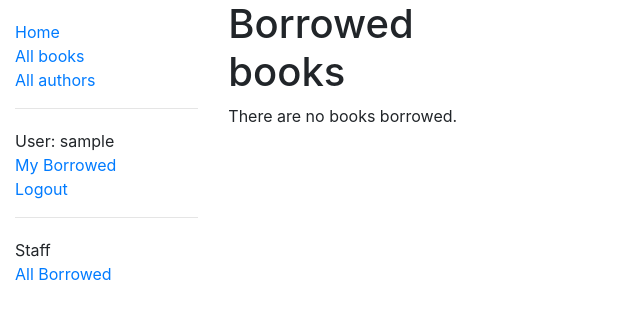
After one commit to cckcoder/locallibrary, a Django app: page /catalog/mybooks/ in a window 1280 px wide. The commit adds this page. Shown: the top 319 px of the page, without its empty margins (0-640 px from the left). Run offline with Django 3.2, Linux system fonts and the light colour scheme; the visitor is signed in with stand-in values (Sample User, id 1); data that the repository does not hold is empty.

Commit message:
update: complete show borrowed book and use permission

```diff
--- a/catalog/admin.py
+++ b/catalog/admin.py
@@ -32,5 +32,7 @@ class BookInstanceAdmin(admin.ModelAdmin):
     list_filter = ("status", "due_back")
     fieldsets = (
         (None, {"fields": ("book", "imprint", "id")}),
-        ("Availability", {"fields": ("status", "due_back")}),
+        ("Availability", {
+            "fields": ("status", "due_back", "borrower")
+        }),
     )
--- a/catalog/templates/base_generic.html
+++ b/catalog/templates/base_generic.html
@@ -15,17 +15,29 @@
       <div class="col-sm-2">
       {% block sidebar %}
         <ul class="sidebar-nav">
+          <li><a href="{% url 'index' %}">Home</a></li>
+          <li><a href="{% url 'books'%}">All books</a></li>
+          <li><a href="{% url 'authors' %}">All authors</a></li>
+        </ul>
+        <hr>
+        <ul class="sidebar-nav">
           {% if user.is_authenticated %}
             <li>User: {{ user.get_username }}</li>
+            <li><a href="{% url 'my-borrowed' %}">My Borrowed<a></li>
             <li><a href="{% url 'logout'%}?next={{request.path}}">Logout</a></li>
           {% else %}
             <li><a href="{% url 'login'%}?next={{request.path}}">Login</a></li>
           {% endif %}
+        </ul>
+        {% if user.is_staff %}
           <hr>
-          <li><a href="{% url 'index' %}">Home</a></li>
-          <li><a href="{% url 'books'%}">All books</a></li>
-          <li><a href="{% url 'authors' %}">All authors</a></li>
-        </ul>
+          <ul class="sidebar-nav">
+            <li>Staff</li>
+            {% if perms.catalog.can_mark_returned %}
+              <li><a href="{% url 'all-borrowed' %}">All Borrowed<a></li>
+            {% endif %}
+          </ul>
+        {% endif %}
      {% endblock %}
       </div>
       <div class="col-sm-10 ">
--- /dev/null
+++ b/catalog/templates/catalog/bookinstance_list_borrowed_user.html
@@ -0,0 +1,19 @@
+{% extends "base_generic.html" %}
+
+{% block content %}
+    <h1>Borrowed books</h1>
+
+    {% if bookinstance_list %}
+    <ul>
+
+      {% for bookinst in bookinstance_list %}
+      <li class="{% if bookinst.is_overdue %}text-danger{% endif %}">
+        <a href="{% url 'book-detail' bookinst.book.pk %}">{{bookinst.book.title}}</a> ({{ bookinst.due_back }})
+      </li>
+      {% endfor %}
+    </ul>
+
+    {% else %}
+      <p>There are no books borrowed.</p>
+    {% endif %}
+{% endblock %}
--- a/catalog/urls.py
+++ b/catalog/urls.py
@@ -8,3 +8,9 @@ urlpatterns = [
     path("authors/", views.AuthorListView.as_view(), name="authors"),
     path("authors/<int:pk>", views.AuthorDetailView.as_view(), name="author-detail"),
 ]
+
+urlpatterns += [
+    path('mybooks/', views.LoanedBooksByUserListView.as_view(), name="my-borrowed"),
+    path(r'borrowed/', views.LoanedBooksAllListView.as_view(), name="all-borrowed")
+
+]
--- a/catalog/views.py
+++ b/catalog/views.py
@@ -1,12 +1,16 @@
 from django.shortcuts import render
-from django.contrib.auth.decorators import login_required
+from django.contrib.auth.decorators import login_required, permission_required
+from django.contrib.auth.mixins import LoginRequiredMixin, PermissionRequiredMixin
+
+from django.views.generic import ListView, DetailView
+
 from .models import *
 
 
 @login_required
 def index(request):
-    num_visits = request.session.get('num_visits', 0)
-    request.session['num_visits'] = num_visits + 1
+    num_visits = request.session.get("num_visits", 0)
+    request.session["num_visits"] = num_visits + 1
 
     num_books = Book.objects.all().count()
     num_instances = BookInstance.objects.all().count()
@@ -22,12 +26,9 @@ def index(request):
         "num_instances_available": num_instances_available,
         "num_authors": num_authors,
         "num_books_exact": num_books_exact,
-        "num_visits": num_visits
+        "num_visits": num_visits,
     }
     return render(request, "index.html", context=context)
-
-
-from django.views.generic import ListView, DetailView
 
 
 class AuthorListView(ListView):
@@ -45,3 +46,26 @@ class BookListView(ListView):
 
 class BookDetailView(DetailView):
     model = Book
+
+
+class LoanedBooksByUserListView(LoginRequiredMixin, ListView):
+    models = BookInstance
+    template_name = "catalog/bookinstance_list_borrowed_user.html"
+    paginate_by = 10
+
+    def get_queryset(self):
+        return (
+            BookInstance.objects.filter(borrower=self.request.user)
+            .filter(status__exact="o")
+            .order_by("due_back")
+        )
+
+
+class LoanedBooksAllListView(PermissionRequiredMixin, ListView):
+    model = BookInstance
+    permission_required = "catalog.can_mark_returned"
+    template_name = "catalog/bookinstance_list_borrowed_all.html"
+    paginate_by = 10
+
+    def get_queryset(self):
+        return BookInstance.objects.filter(status__exact="o").order_by("due_back")
```
Also changed, not shown: catalog/models.py (+13 -1 lines), catalog/templates/catalog/bookinstance_list_borrowed_all.html (added, +17 -0 lines).
